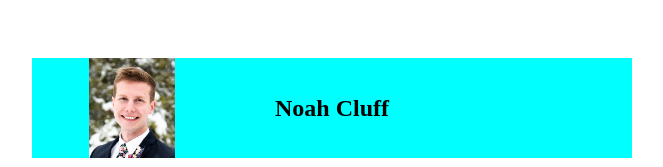
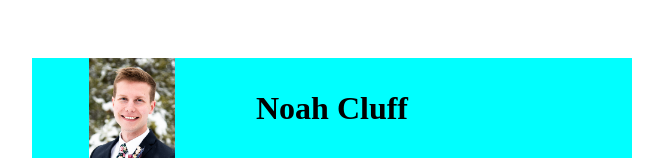
Before and after one commit to NoahCluff/wdd230, a plain HTML site: page index.html in a window 1280 px wide. Shown: the top 167 px of the page, without its empty margins (308-971 px from the left). Drawn offline with Linux system fonts and the light colour scheme.

Commit message:
new site

```diff
--- a/index.html
+++ b/index.html
@@ -17,9 +17,9 @@
             src="images/profile.PNG"
             alt="photo of Noah Cluff"
             height="100px">
-            <h2 class="my-name">
+            <h1 class="my-name">
               Noah Cluff
-            </h2>
+            </h1 >
         </header>
         <h2 class="heading-block">
           WDD 230: Assignment Portal
```
